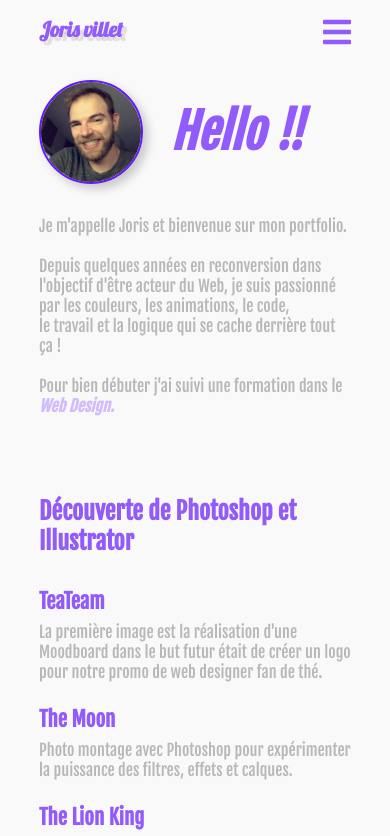
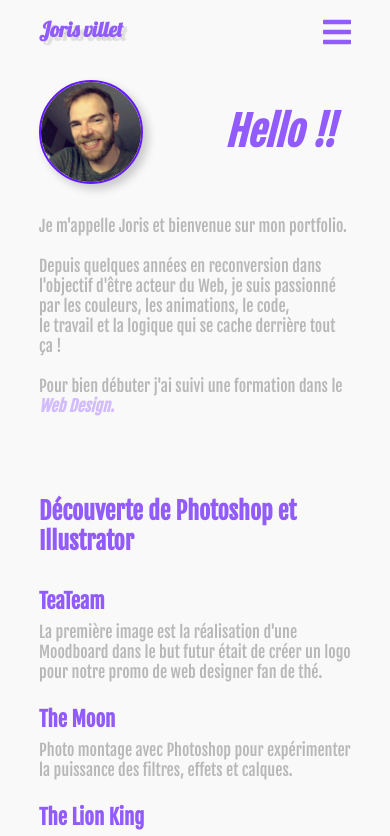
Before and after one commit to joris-villet/new-portfolio, a Vue app: page /about in a window 390 px wide. Shown: the top 836 px of the page. Built offline with nearby package versions, Linux system fonts and the light colour scheme.

Commit message:
title about page changed

```diff
--- a/src/views/About.vue
+++ b/src/views/About.vue
@@ -374,8 +374,8 @@ export default {
       }
 
       &-title {
-        font-size: 3rem;
-        margin-right: 3rem;
+        font-size: 2.5rem;
+        margin-right: 1rem;
       }
 
       &-content {
@@ -448,5 +448,12 @@ export default {
 
   }
 
+  @media (max-width: 320px) {
+    .header-title {
+      font-size: 2rem;
+      margin-right: 1rem;
+    }
+  }
+
 
 </style>
```
